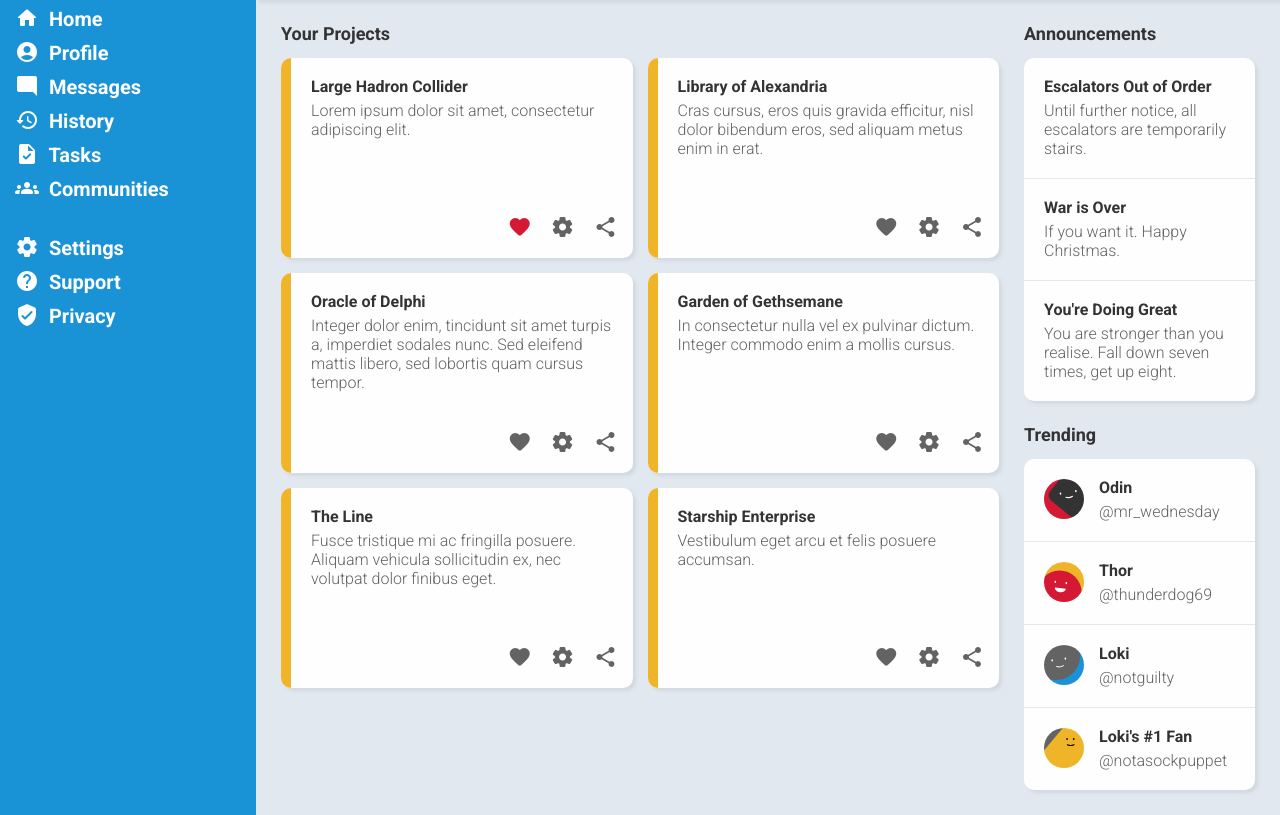
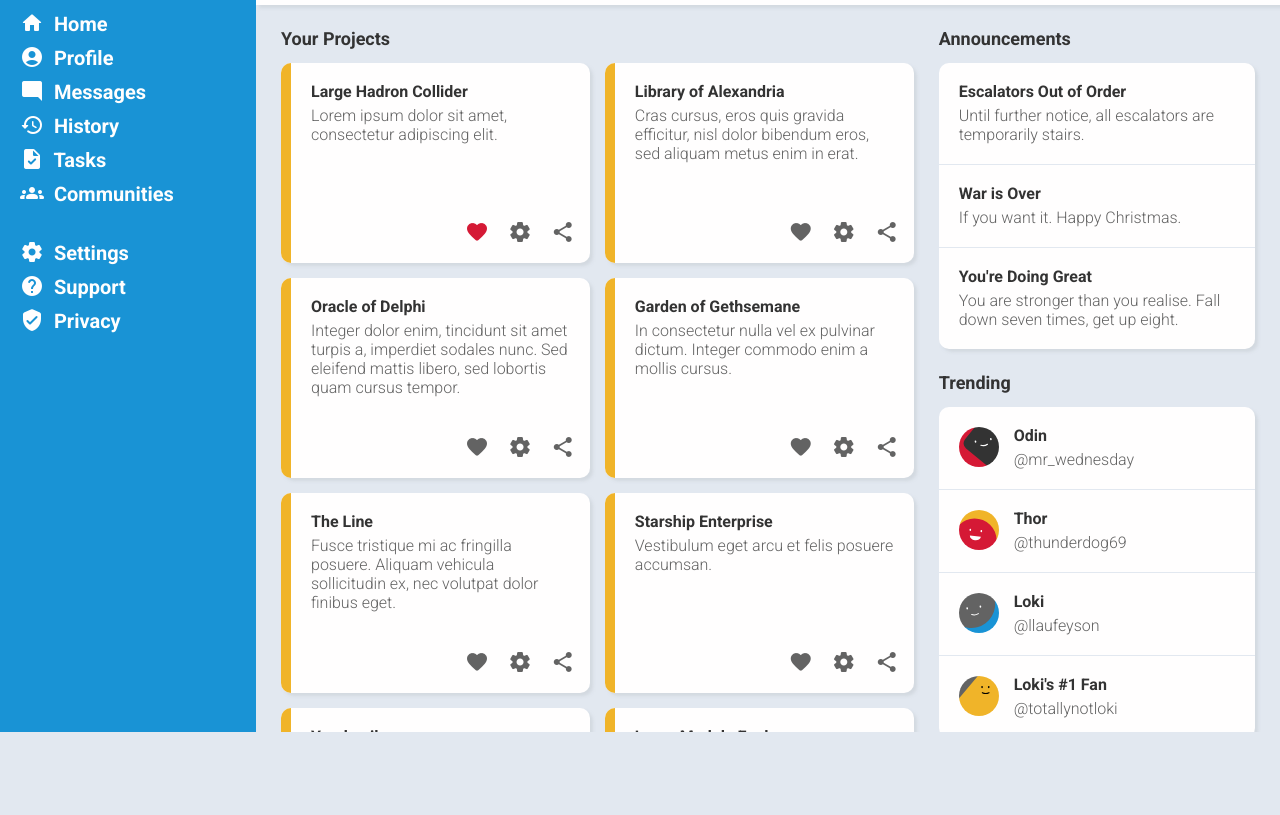
Before and after one commit to s-hens/admin-dash, a plain HTML site: page index.html in a window 1280 px wide. Shown: the part 68-883 px from the top of the page. After the commit the page ends 800 px from the top, so only its background shows below. Drawn offline with Linux system fonts and the light colour scheme.

Commit message:
Implement much simpler scroll solution. KISS

```diff
--- a/index.html
+++ b/index.html
@@ -16,7 +16,7 @@
 </head>
 <body>
     <div class="nav">
-        <span class="title1">My</span><span class="title2">Dash</span>
+        <span class="title1">The</span><span class="title2">Dash</span>
         <ul>
             <li><span class="material-icons-round">home</span> Home</li>
             <li><span class="material-icons-round">account_circle</span> Profile</li>
@@ -37,6 +37,7 @@
         <div class="hello">Hello</div>
     </div>
 
+    <div class="scrollable">
         <div class="projects">
             <h1>Your Projects</h1>
             <div class="projects-container">
@@ -44,7 +45,7 @@
                 <div class="project">
                     <div class="stripe"></div>
                     <div class="description">
-                    <h2>Large Hadron Collider</h2>
+                        <h2><span class="projname">Large Hadron Collider</span></h2>
                         Lorem ipsum dolor sit amet, consectetur adipiscing elit.
                     </div>
                     <div class="actions">
@@ -57,7 +58,7 @@
                 <div class="project">
                     <div class="stripe"></div>
                     <div class="description">
-                    <h2>Library of Alexandria</h2>
+                        <h2><span class="projname">Library of Alexandria</span></h2>
                         Cras cursus, eros quis gravida efficitur, nisl dolor bibendum eros, sed aliquam metus enim in erat.
                     </div>
                     <div class="actions">
@@ -70,7 +71,7 @@
                 <div class="project">
                     <div class="stripe"></div>
                     <div class="description">
-                    <h2>Oracle of Delphi</h2>
+                        <h2><span class="projname">Oracle of Delphi</span></h2>
                         Integer dolor enim, tincidunt sit amet turpis a, imperdiet sodales nunc. Sed eleifend mattis libero, sed lobortis quam cursus tempor.
                     </div>
                     <div class="actions">
@@ -83,7 +84,7 @@
                 <div class="project">
                     <div class="stripe"></div>
                     <div class="description">
-                    <h2>Garden of Gethsemane</h2>
+                        <h2><span class="projname">Garden of Gethsemane</span></h2>
                         In consectetur nulla vel ex pulvinar dictum. Integer commodo enim a mollis cursus.
                     </div>
                     <div class="actions">
@@ -96,7 +97,7 @@
                 <div class="project">
                     <div class="stripe"></div>
                     <div class="description">
-                    <h2>The Line</h2>
+                        <h2><span class="projname">The Line</span></h2>
                         Fusce tristique mi ac fringilla posuere. Aliquam vehicula sollicitudin ex, nec volutpat dolor finibus eget.
                     </div>
                     <div class="actions">
@@ -109,8 +110,34 @@
                 <div class="project">
                     <div class="stripe"></div>
                     <div class="description">
-                    <h2>Starship Enterprise</h2>
+                        <h2><span class="projname">Starship Enterprise</span></h2>
                         Vestibulum eget arcu et felis posuere accumsan.
+                    </div>
+                    <div class="actions">
+                        <span class="material-icons-round md-24 fav">favorite</span>
+                        <span class="material-icons-round md-24 set">settings</span>
+                        <span class="material-icons-round md-24 share">share</span>
+                    </div>
+                </div>
+
+                <div class="project">
+                    <div class="stripe"></div>
+                    <div class="description">
+                        <h2><span class="projname">Yggdrasil</span></h2>
+                        Pellentesque tincidunt sem ac turpis rhoncus aliquam.
+                    </div>
+                    <div class="actions">
+                        <span class="material-icons-round md-24 fav">favorite</span>
+                        <span class="material-icons-round md-24 set">settings</span>
+                        <span class="material-icons-round md-24 share">share</span>
+                    </div>
+                </div>
+
+                <div class="project">
+                    <div class="stripe"></div>
+                    <div class="description">
+                        <h2><span class="projname">Lunar Module Eagle</span></h2>
+                        Nulla quis imperdiet elit. Quisque mauris nunc, luctus vel consectetur eget, interdum consequat nisl.
                     </div>
                     <div class="actions">
                         <span class="material-icons-round md-24 fav">favorite</span>
@@ -121,8 +148,6 @@
 
             </div>
         </div>
-    <div class="fade-top"></div>
-    <div class="fade-bottom"></div>
 
         <div class="announcements">
             <h1>Announcements</h1>
@@ -146,24 +171,25 @@
             <h1>Trending</h1>
             <div class="trend-container">
                 <div class="trend">
-                <svg viewBox="0 0 36 36" fill="none" role="img" xmlns="http://www.w3.org/2000/svg" width="40" height="40"><title>Ellen Swallow</title><mask id="mask__beam" maskUnits="userSpaceOnUse" x="0" y="0" width="36" height="36"><rect width="36" height="36" rx="72" fill="#FFFFFF"></rect></mask><g mask="url(#mask__beam)"><rect width="36" height="36" fill="#d51935"></rect><rect x="0" y="0" width="36" height="36" transform="translate(9 -5) rotate(219 18 18) scale(1)" fill="#333333" rx="6"></rect><g transform="translate(4.5 -3) rotate(-9 18 18)"><path d="M15 19c2 1 4 1 6 0" stroke="#FFFFFF" fill="none" stroke-linecap="round"></path><rect x="10" y="14" width="1.5" height="2" rx="1" stroke="none" fill="#FFFFFF"></rect><rect x="24" y="14" width="1.5" height="2" rx="1" stroke="none" fill="#FFFFFF"></rect></g></g></svg>
+                    <svg viewBox="0 0 36 36" fill="none" role="img" xmlns="http://www.w3.org/2000/svg" width="40" height="40"><title>Odin</title><mask id="mask__beam" maskUnits="userSpaceOnUse" x="0" y="0" width="36" height="36"><rect width="36" height="36" rx="72" fill="#FFFFFF"></rect></mask><g mask="url(#mask__beam)"><rect width="36" height="36" fill="#d51935"></rect><rect x="0" y="0" width="36" height="36" transform="translate(9 -5) rotate(219 18 18) scale(1)" fill="#333333" rx="6"></rect><g transform="translate(4.5 -3) rotate(-9 18 18)"><path d="M15 19c2 1 4 1 6 0" stroke="#FFFFFF" fill="none" stroke-linecap="round"></path><rect x="10" y="14" width="1.5" height="2" rx="1" stroke="none" fill="#FFFFFF"></rect><rect x="24" y="14" width="1.5" height="2" rx="1" stroke="none" fill="#FFFFFF"></rect></g></g></svg>
                     <div class="person">
                         <h2>Odin</h2>@mr_wednesday
                     </div>
                 </div>
                 <div class="trend">
-                <svg viewBox="0 0 36 36" fill="none" role="img" xmlns="http://www.w3.org/2000/svg" width="40" height="40"><title>Georgia O</title><mask id="mask__beam" maskUnits="userSpaceOnUse" x="0" y="0" width="36" height="36"><rect width="36" height="36" rx="72" fill="#FFFFFF"></rect></mask><g mask="url(#mask__beam)"><rect width="36" height="36" fill="#f0b429"></rect><rect x="0" y="0" width="36" height="36" transform="translate(-3 7) rotate(67 18 18) scale(1.1)" fill="#d51935" rx="36"></rect><g transform="translate(-3 3.5) rotate(7 18 18)"><path d="M13,20 a1,0.75 0 0,0 10,0" fill="#FFFFFF"></path><rect x="12" y="14" width="1.5" height="2" rx="1" stroke="none" fill="#FFFFFF"></rect><rect x="22" y="14" width="1.5" height="2" rx="1" stroke="none" fill="#FFFFFF"></rect></g></g></svg>
+                    <svg viewBox="0 0 36 36" fill="none" role="img" xmlns="http://www.w3.org/2000/svg" width="40" height="40"><title>Thor</title><mask id="mask__beam" maskUnits="userSpaceOnUse" x="0" y="0" width="36" height="36"><rect width="36" height="36" rx="72" fill="#FFFFFF"></rect></mask><g mask="url(#mask__beam)"><rect width="36" height="36" fill="#f0b429"></rect><rect x="0" y="0" width="36" height="36" transform="translate(-3 7) rotate(67 18 18) scale(1.1)" fill="#d51935" rx="36"></rect><g transform="translate(-3 3.5) rotate(7 18 18)"><path d="M13,20 a1,0.75 0 0,0 10,0" fill="#FFFFFF"></path><rect x="12" y="14" width="1.5" height="2" rx="1" stroke="none" fill="#FFFFFF"></rect><rect x="22" y="14" width="1.5" height="2" rx="1" stroke="none" fill="#FFFFFF"></rect></g></g></svg>
                     <div class="person">
                         <h2>Thor</h2>@thunderdog69
                     </div>
                 </div>
                 <div class="trend">
-                <svg viewBox="0 0 36 36" fill="none" role="img" xmlns="http://www.w3.org/2000/svg" width="40" height="40"><title>Bessie Coleman</title><mask id="mask__beam" maskUnits="userSpaceOnUse" x="0" y="0" width="36" height="36"><rect width="36" height="36" rx="72" fill="#FFFFFF"></rect></mask><g mask="url(#mask__beam)"><rect width="36" height="36" fill="#1993d5"></rect><rect x="0" y="0" width="36" height="36" transform="translate(-4 -4) rotate(188 18 18) scale(1.2)" fill="#636363" rx="36"></rect><g transform="translate(-4 -2) rotate(-8 18 18)"><path d="M15 21c2 1 4 1 6 0" stroke="#FFFFFF" fill="none" stroke-linecap="round"></path><rect x="11" y="14" width="1.5" height="2" rx="1" stroke="none" fill="#FFFFFF"></rect><rect x="23" y="14" width="1.5" height="2" rx="1" stroke="none" fill="#FFFFFF"></rect></g></g></svg>
-                <div class="person"><h2>Loki</h2>@notguilty</div>
+                    <svg viewBox="0 0 36 36" fill="none" role="img" xmlns="http://www.w3.org/2000/svg" width="40" height="40"><title>Loki</title><mask id="mask__beam" maskUnits="userSpaceOnUse" x="0" y="0" width="36" height="36"><rect width="36" height="36" rx="72" fill="#FFFFFF"></rect></mask><g mask="url(#mask__beam)"><rect width="36" height="36" fill="#1993d5"></rect><rect x="0" y="0" width="36" height="36" transform="translate(-4 -4) rotate(188 18 18) scale(1.2)" fill="#636363" rx="36"></rect><g transform="translate(-4 -2) rotate(-8 18 18)"><path d="M15 21c2 1 4 1 6 0" stroke="#FFFFFF" fill="none" stroke-linecap="round"></path><rect x="11" y="14" width="1.5" height="2" rx="1" stroke="none" fill="#FFFFFF"></rect><rect x="23" y="14" width="1.5" height="2" rx="1" stroke="none" fill="#FFFFFF"></rect></g></g></svg>
+                    <div class="person"><h2>Loki</h2>@llaufeyson</div>
                 </div>
                 <div class="trend">
-                <svg viewBox="0 0 36 36" fill="none" role="img" xmlns="http://www.w3.org/2000/svg" width="40" height="40"><title>Chien-Shiung</title><mask id="mask__beam" maskUnits="userSpaceOnUse" x="0" y="0" width="36" height="36"><rect width="36" height="36" rx="72" fill="#FFFFFF"></rect></mask><g mask="url(#mask__beam)"><rect width="36" height="36" fill="#636363"></rect><rect x="0" y="0" width="36" height="36" transform="translate(4 4) rotate(310 18 18) scale(1.1)" fill="#f0b429" rx="6"></rect><g transform="translate(6 -5) rotate(0 18 18)"><path d="M15 20c2 1 4 1 6 0" stroke="#000000" fill="none" stroke-linecap="round"></path><rect x="14" y="14" width="1.5" height="2" rx="1" stroke="none" fill="#000000"></rect><rect x="20" y="14" width="1.5" height="2" rx="1" stroke="none" fill="#000000"></rect></g></g></svg>
-                <div class="person"><h2>Loki's #1 Fan</h2>@notasockpuppet</div>
+                    <svg viewBox="0 0 36 36" fill="none" role="img" xmlns="http://www.w3.org/2000/svg" width="40" height="40"><title>Loki's #1 Fan</title><mask id="mask__beam" maskUnits="userSpaceOnUse" x="0" y="0" width="36" height="36"><rect width="36" height="36" rx="72" fill="#FFFFFF"></rect></mask><g mask="url(#mask__beam)"><rect width="36" height="36" fill="#636363"></rect><rect x="0" y="0" width="36" height="36" transform="translate(4 4) rotate(310 18 18) scale(1.1)" fill="#f0b429" rx="6"></rect><g transform="translate(6 -5) rotate(0 18 18)"><path d="M15 20c2 1 4 1 6 0" stroke="#000000" fill="none" stroke-linecap="round"></path><rect x="14" y="14" width="1.5" height="2" rx="1" stroke="none" fill="#000000"></rect><rect x="20" y="14" width="1.5" height="2" rx="1" stroke="none" fill="#000000"></rect></g></g></svg>
+                    <div class="person"><h2>Loki's #1 Fan</h2>@totallynotloki</div>
+                </div>
             </div>
         </div>
     </div>
--- a/javascript.js
+++ b/javascript.js
@@ -1,53 +1,3 @@
-// Scroll Effect
-
-const projectsContainer = document.querySelector(".projects-container");
-const projectsDiv = document.querySelector(".projects");
-const fadeTop = document.querySelector(".fade-top");
-const fadeBottom = document.querySelector(".fade-bottom");
-
-window.onload = checkFade;
-projectsContainer.addEventListener("scroll", checkFade);
-window.addEventListener("resize", checkFade);
-window.addEventListener("scroll", checkFade);
-
-function checkFade() {
-    fadeTop.style.cssText = `
-        display: block;
-        position: fixed;
-        top: ${projectsContainer.offsetTop}px;
-        left: ${projectsContainer.offsetLeft}px;
-        width: ${projectsContainer.offsetWidth}px;`;
-    fadeBottom.style.cssText = `
-        display: block;
-        position: fixed;
-        top: ${projectsContainer.offsetTop + projectsContainer.offsetHeight - 50}px;
-        left: ${projectsContainer.offsetLeft}px;
-        width: ${projectsContainer.offsetWidth}px;`;
-
-    let topOpacity;
-    let bottomOpacity;
-
-    if ((projectsContainer.scrollHeight - projectsContainer.clientHeight) != 0) {
-        topOpacity = projectsContainer.scrollTop / (projectsContainer.scrollHeight - projectsContainer.clientHeight);
-        bottomOpacity = 1 - topOpacity;
-    } else {
-        topOpacity = 0;
-        bottomOpacity = 0;
-    }
-
-    if (projectsContainer.scrollTop == (projectsContainer.scrollHeight - projectsContainer.clientHeight)) {
-        projectsDiv.style.margin = "25px 0 0 25px";
-    } else {
-        projectsDiv.style.margin = "25px 0 25px 25px";
-    }
-
-    fadeTop.style.opacity = topOpacity;
-    fadeBottom.style.opacity = bottomOpacity;
-
-    fadeTop.style["z-index"] = topOpacity - 1;
-    fadeBottom.style["z-index"] = bottomOpacity - 1;
-}
-
 // Heart icons
 
 let hearts = document.querySelectorAll(".fav");
--- a/style.css
+++ b/style.css
@@ -12,8 +12,8 @@ body {
     height: 100vh;
     width: 100vw;
     display: grid;
-    grid-template-columns: 1fr 3fr 1fr;
-    grid-template-rows: 1fr 5fr 5fr;
+    grid-template-columns: 1fr 4fr;
+    grid-template-rows: 1fr 10fr;
     font-family: 'Roboto', sans-serif;
     font-weight: 300;
     color: #636363;
@@ -50,18 +50,12 @@ h2 {
     padding: 0;
 }
 
-h2:hover {
-    color: #1993D5;
-    text-decoration: underline;
-    cursor: pointer;
-}
-
 /* Navigation */
 
 .nav {
-    padding: 15px;
+    padding: 20px;
     background-color: #1993D5;
-    grid-area: 1 / 1 / 4 / 2;
+    grid-area: 1 / 1 / 3 / 2;
     color: #FFFEFE;
     font-weight: 700;
 }
@@ -93,17 +87,46 @@ li:hover .material-icons-round {
 .upper {
     padding: 15px;
     background-color: #FFFEFE;
-    grid-area: 1 / 2 / 2 / 4;
+    grid-area: 1 / 2 / 2 / 3;
     display: grid;
     grid-template-rows: 1fr 1fr;
     box-shadow: 3px 3px 3px rgba(198, 203, 210, 0.5);
+    z-index: 2;
+}
+
+/* Scrolling section */
+
+.scrollable {
+    grid-row: 2 / 3;
+    grid-column: 2 / 3;
+    display: grid;
+    grid-template-columns: 2fr 1fr;
+    grid-template-rows: auto 1fr;
+    overflow-x: hidden;
+    overflow-y: auto;
+}
+
+::-webkit-scrollbar {
+    width: 5px;
+}
+
+::-webkit-scrollbar-track {
+    background: #E2E8F0;
+}
+
+::-webkit-scrollbar-thumb {
+    background: #1993D5;
+}
+
+::-webkit-scrollbar-thumb:hover {
+    background: #1681BA;
 }
 
 /* Announcements & Trending */
 
 .announcements {
     margin: 25px 25px 25px 0;
-    grid-area: 2 / 3 / 3 / 4;
+    grid-area: 1 / 2 / 2 / 3;
     display: grid;
     grid-template-rows: 18px 1fr;
     gap: 15px;
@@ -111,7 +134,7 @@ li:hover .material-icons-round {
 
 .trends {
     margin: 0 25px 25px 0;
-    grid-area: 3 / 3 / 4 / 4;
+    grid-area: 2 / 2 / 3 / 3;
     display: grid;
     grid-template-rows: 18px 1fr;
     gap: 15px;
@@ -166,7 +189,8 @@ li:hover .material-icons-round {
 
 .projects {
     margin: 25px 0 25px 25px;
-    grid-area: 2 / 2 / 4 / 3;
+    grid-row: 1 / 3;
+    grid-column: 1 / 2;
     display: grid;
     grid-template-rows: 18px 1fr;
     gap: 15px;
@@ -179,10 +203,6 @@ li:hover .material-icons-round {
     grid-template-columns: repeat(auto-fit, minmax(250px, 1fr));
     gap: 15px;
     padding: 0 25px 25px 0;
-    overflow-y: auto;
-    overflow-x: hidden;
-    -ms-overflow-style: none;
-    scrollbar-width: none;
 }
 
 .project {
@@ -198,6 +218,12 @@ li:hover .material-icons-round {
 .stripe {
     background-color: #F0B429;
     grid-area: 1 / 1 / 3 / 2;
+}
+
+.projname:hover {
+    color: #1993D5;
+    text-decoration: underline;
+    cursor: pointer;
 }
 
 .description {
@@ -236,23 +262,3 @@ li:hover .material-icons-round {
     color: #1993D5;
     cursor: pointer;
 }
-
-/* Fancy scrolling */
-
-::-webkit-scrollbar {
-    display: none;
-}
-
-.fade-top {
-    display: none;
-    background: linear-gradient(0deg, rgba(226,232,240,0) 0%, rgba(226,232,240,1) 100%);
-    height: 50px;
-    z-index: 2;
-}
-
-.fade-bottom {
-    display: none;
-    background: linear-gradient(180deg, rgba(226,232,240,0) 0%, rgba(226,232,240,1) 100%);
-    height: 50px;
-    z-index: 2;
-}
```
Lines whose indentation alone changed are shown as unchanged.
